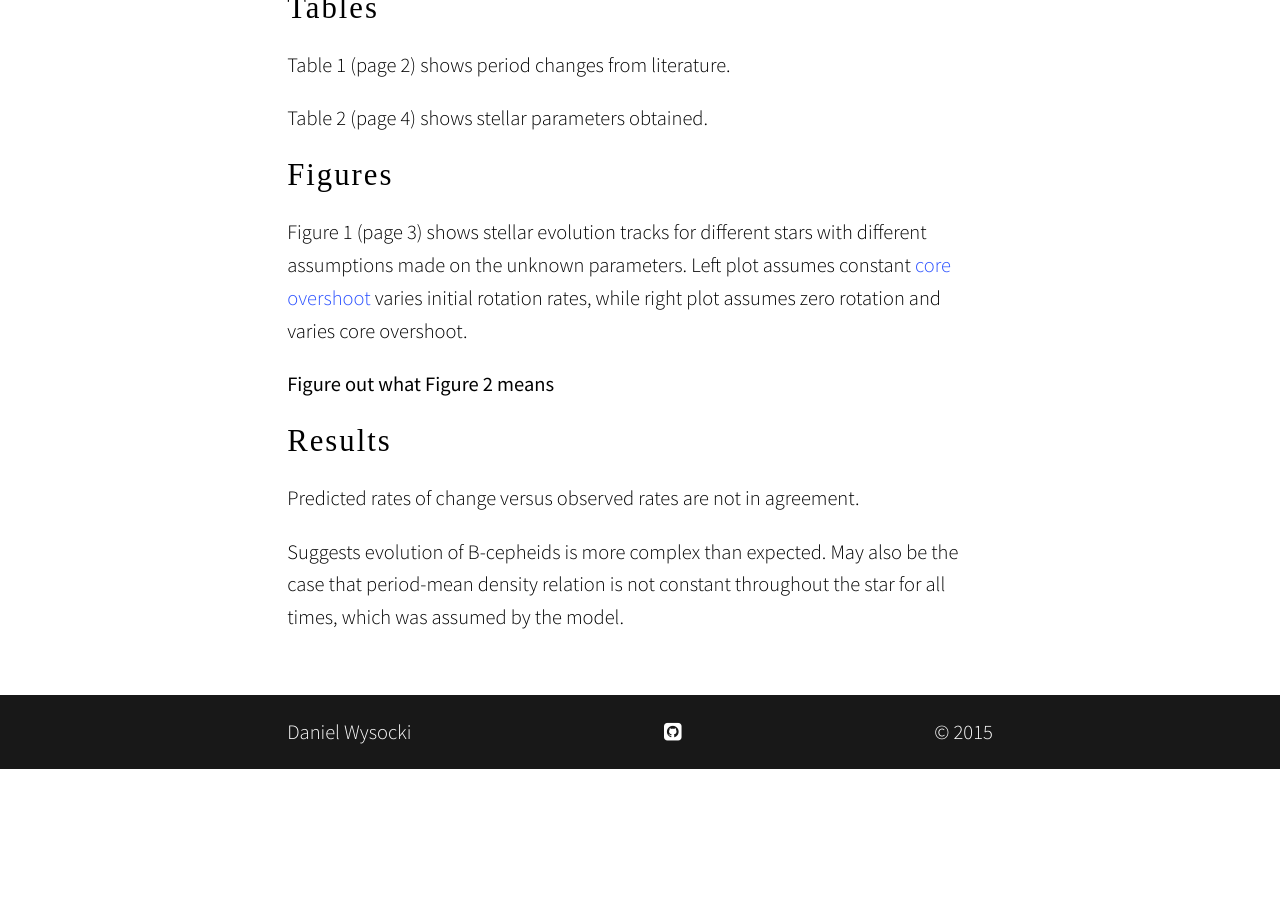
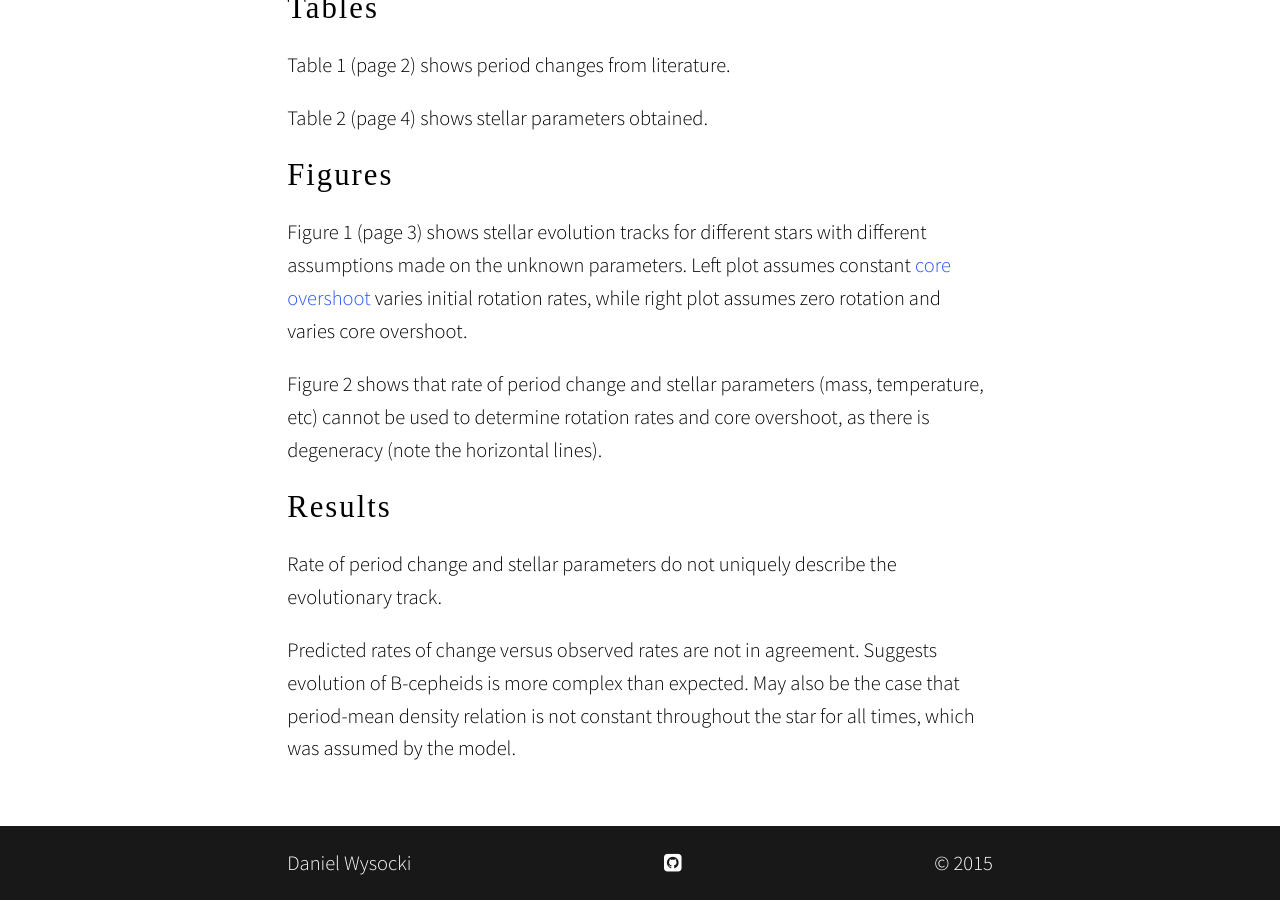
Before and after one commit to dwysocki/ASTP-601, a Jekyll site: the page built from _posts/2015-09-30-period-change-and-evolution-of-beta-cephei-stars.markdown, in a window 1280 px wide and 900 px high, scrolled down 1114 px. Built offline with Jekyll 4.4.1, drawn with Linux system fonts in a browser that asks for light colours; nearby versions of some CDN libraries; some web fonts are replaced; before the commit the page ends 1883 px from its top, so only the background shows below that.

Commit message:
Updating journal club summary

```diff
--- a/_posts/2015-09-30-period-change-and-evolution-of-beta-cephei-stars.markdown
+++ b/_posts/2015-09-30-period-change-and-evolution-of-beta-cephei-stars.markdown
@@ -35,11 +35,11 @@ Table 2 (page 4) shows stellar parameters obtained.
 
 Figure 1 (page 3) shows stellar evolution tracks for different stars with different assumptions made on the unknown parameters. Left plot assumes constant [core overshoot](https://en.wikipedia.org/wiki/Convective_overshoot) varies initial rotation rates, while right plot assumes zero rotation and varies core overshoot.
 
-**Figure out what Figure 2 means**
+Figure 2 shows that rate of period change and stellar parameters (mass, temperature, etc) cannot be used to determine rotation rates and core overshoot, as there is degeneracy (note the horizontal lines).
 
 
 ## Results
 
-Predicted rates of change versus observed rates are not in agreement.
+Rate of period change and stellar parameters do not uniquely describe the evolutionary track.
 
-Suggests evolution of B-cepheids is more complex than expected. May also be the case that period-mean density relation is not constant throughout the star for all times, which was assumed by the model.
+Predicted rates of change versus observed rates are not in agreement. Suggests evolution of B-cepheids is more complex than expected. May also be the case that period-mean density relation is not constant throughout the star for all times, which was assumed by the model.
```
